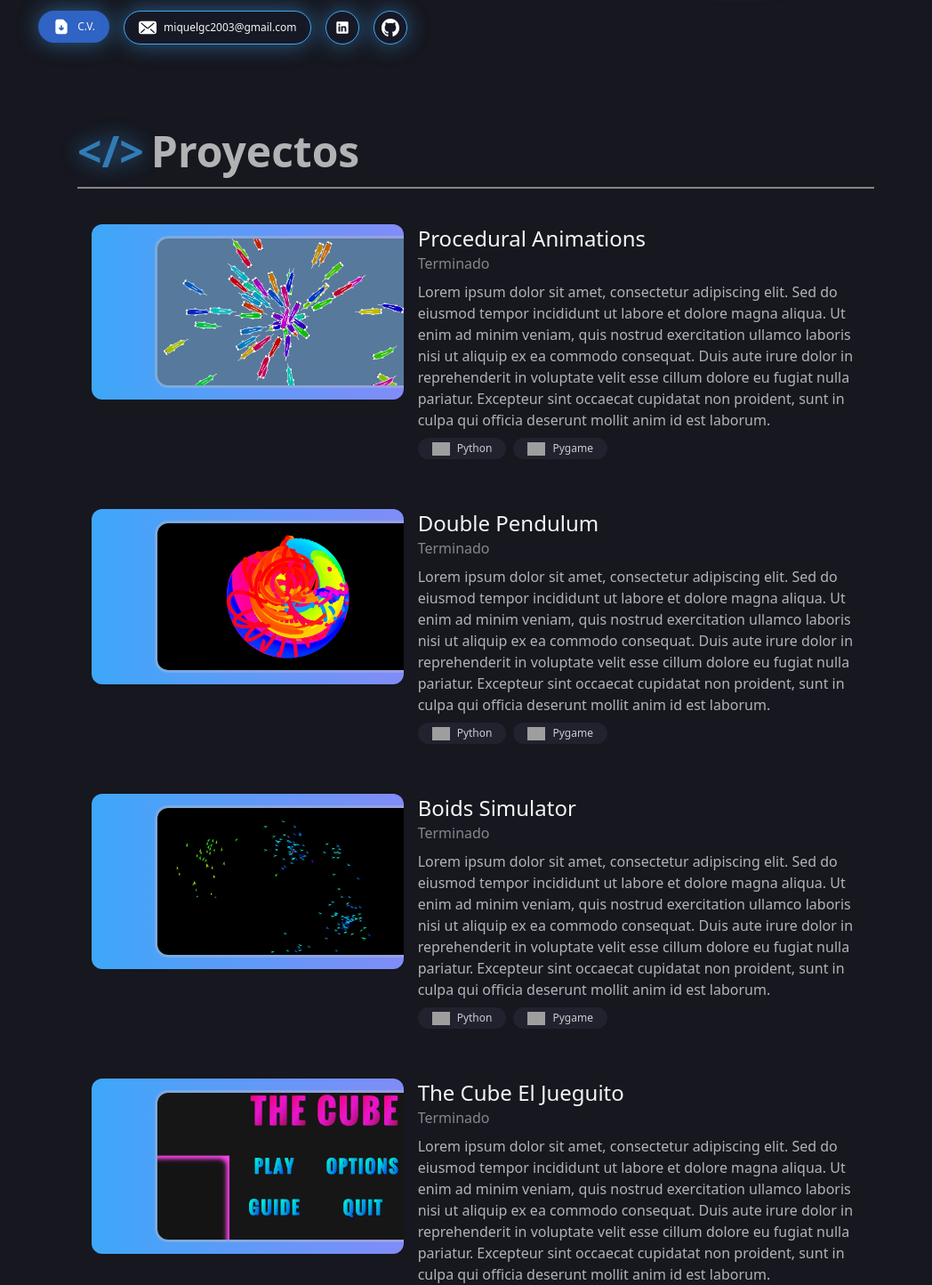
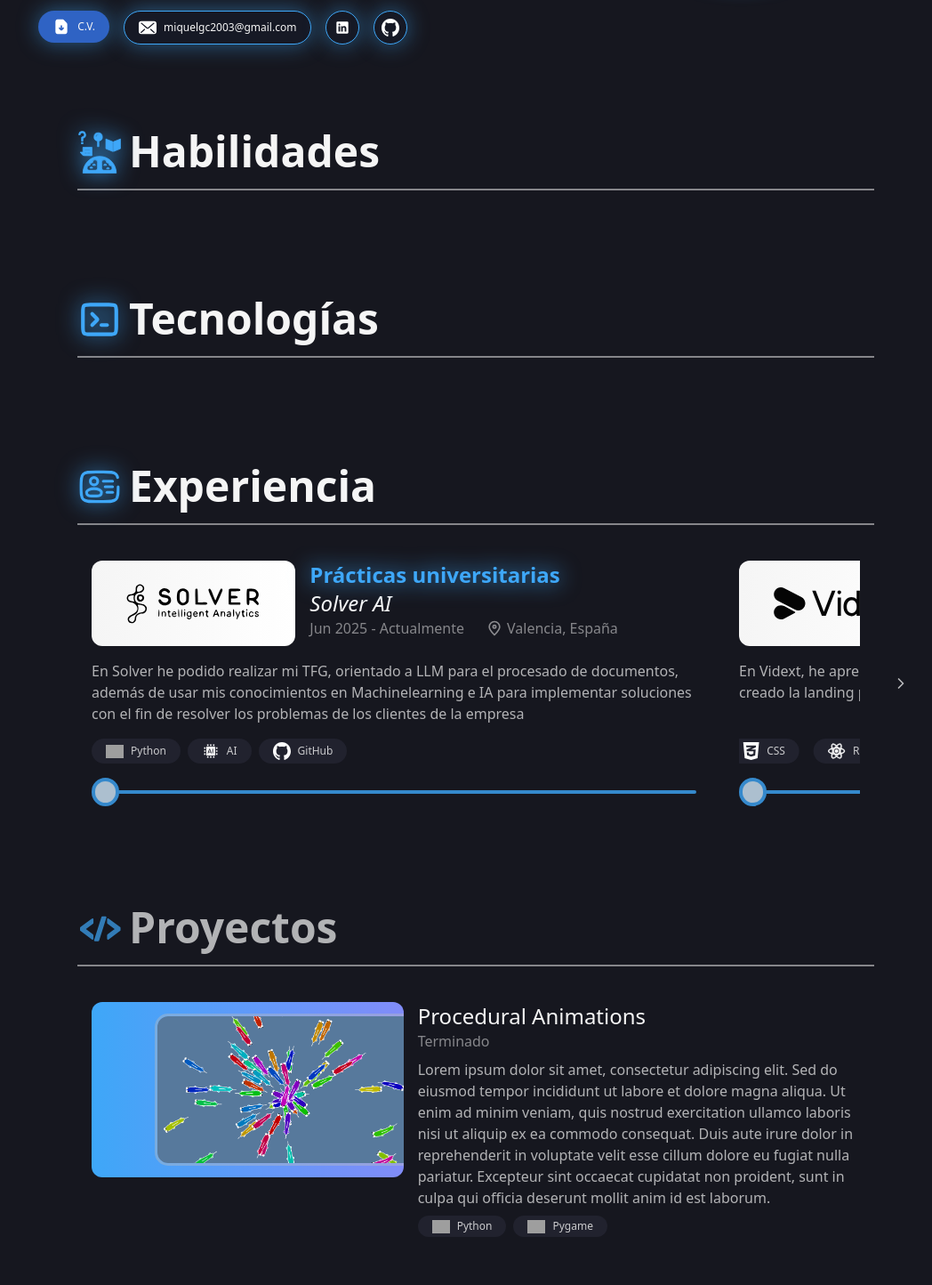
Before and after one commit to MiquelGomezCorral/miquelgc-portfolio, a Next.js app: page / in a window 1280 px wide. Shown: the part 520-1964 px from the top of the page at 89% size, without its empty margins (105-1153 px from the left). Built offline with nearby package versions, Linux system fonts and the light colour scheme; grey boxes are pictures that could not be loaded.

Commit message:
Added sections and their logos

```diff
--- a/app/(sections)/Header.tsx
+++ b/app/(sections)/Header.tsx
@@ -28,6 +28,7 @@ export default function Header() {
           <HeaderButtonLink link="/">Sobre mí</HeaderButtonLink>
           <HeaderButtonLink link="/projects">Proyectos</HeaderButtonLink>
           <HeaderButtonLink link="/#experiences">Experiencias</HeaderButtonLink>
+          <HeaderButtonLink link="/#skills">Habilidades</HeaderButtonLink>
           <DownloadCV>
             <HeaderButton>CV</HeaderButton>
           </DownloadCV>
--- a/app/(sections)/Projects.tsx
+++ b/app/(sections)/Projects.tsx
@@ -1,3 +1,4 @@
+import Image from "next/image";
 import Link from "next/link";
 import { SeeMoreProject, Project } from "@/app/projects/elements";
 import { ProjectS } from "@/app/(utils)/(constants)/project.text.d";
@@ -8,9 +9,12 @@ export default function Projects() {
     <section id="Projects" className="w-full flex flex-col gap-6 group/proyects">
       <header className="w-full py-4 border-b-2 border-b-miquel-white-200/50">
         <Link href="/projects" className="text-5xl font-bold opacity-70 group-hover/proyects:opacity-100 transform duration-300 flex gap-2">
-          <GlowingText className="cursor-pointer">
-            {"</>"}
-          </GlowingText>
+          <Image
+            src={`/assets/icons/html-color.svg`} alt={'experiencek'}
+            width={50}
+            height={50}
+            title={'experience'}
+          />
           {"Proyectos"}
         </Link>
       </header>
--- /dev/null
+++ b/app/(sections)/Skills.tsx
@@ -0,0 +1,32 @@
+"use client"
+
+import cn from 'classnames';
+import Image from "next/image";
+
+import Link from "next/link";
+import GlowingText from "@/app/(utils)/(components)/GlowingText";
+import { IconLink, IconCopy, IconButtonArrow } from "@/app/(utils)/(components)/IconsButtons";
+
+export default function Skills() {
+
+  return (
+    <section id="skills" className="w-full flex flex-col gap-6 group">
+      <header className="w-full py-4 border-b-2 border-b-miquel-white-200/50 text-5xl font-bold transform duration-300 flex gap-2">
+        <GlowingText>
+          <Image
+            src={`/assets/icons/miscelanea-color.svg`} alt={'experiencek'}
+            width={50}
+            height={50}
+            title={'experience'}
+          />
+        </GlowingText>
+        {"Habilidades"}
+      </header>
+
+      <main className="flex relative flex-col xl:flex-row items-center gap-4">
+
+      </main>
+
+    </section>
+  )
+}
--- /dev/null
+++ b/app/(sections)/Technologies.tsx
@@ -0,0 +1,32 @@
+"use client"
+
+import cn from 'classnames';
+import Image from "next/image";
+
+import Link from "next/link";
+import GlowingText from "@/app/(utils)/(components)/GlowingText";
+import { IconLink, IconCopy, IconButtonArrow } from "@/app/(utils)/(components)/IconsButtons";
+
+export default function TechnologiesSection() {
+
+  return (
+    <section id="technologies" className="w-full flex flex-col gap-6 group">
+      <header className="w-full py-4 border-b-2 border-b-miquel-white-200/50 text-5xl font-bold transform duration-300 flex gap-2">
+        <GlowingText>
+          <Image
+            src={`/assets/icons/terminal-color.svg`} alt={'experiencek'}
+            width={50}
+            height={50}
+            title={'experience'}
+          />
+        </GlowingText>
+        {"Tecnologías"}
+      </header>
+
+      <main className="flex relative flex-col xl:flex-row items-center gap-4">
+
+      </main>
+
+    </section>
+  )
+}
--- a/app/page.tsx
+++ b/app/page.tsx
@@ -2,13 +2,17 @@
 import InfoSection from "./(sections)/InfoSection"
 import Projects from "./(sections)/Projects"
 import Experience from "./(sections)/Experience"
+import Skills from "./(sections)/Skills"
+import TechnologiesSection from "./(sections)/Technologies"
 
 export default function App() {
   return (
     <>
       <InfoSection/>
+      <Skills/>
+      <TechnologiesSection/>
+      <Experience/>
       <Projects/>
-      <Experience/>
     </>
   )
 }
```
Also changed, not shown: public/assets/icons/html-color.svg (added), public/assets/icons/terminal-color.svg (added).
